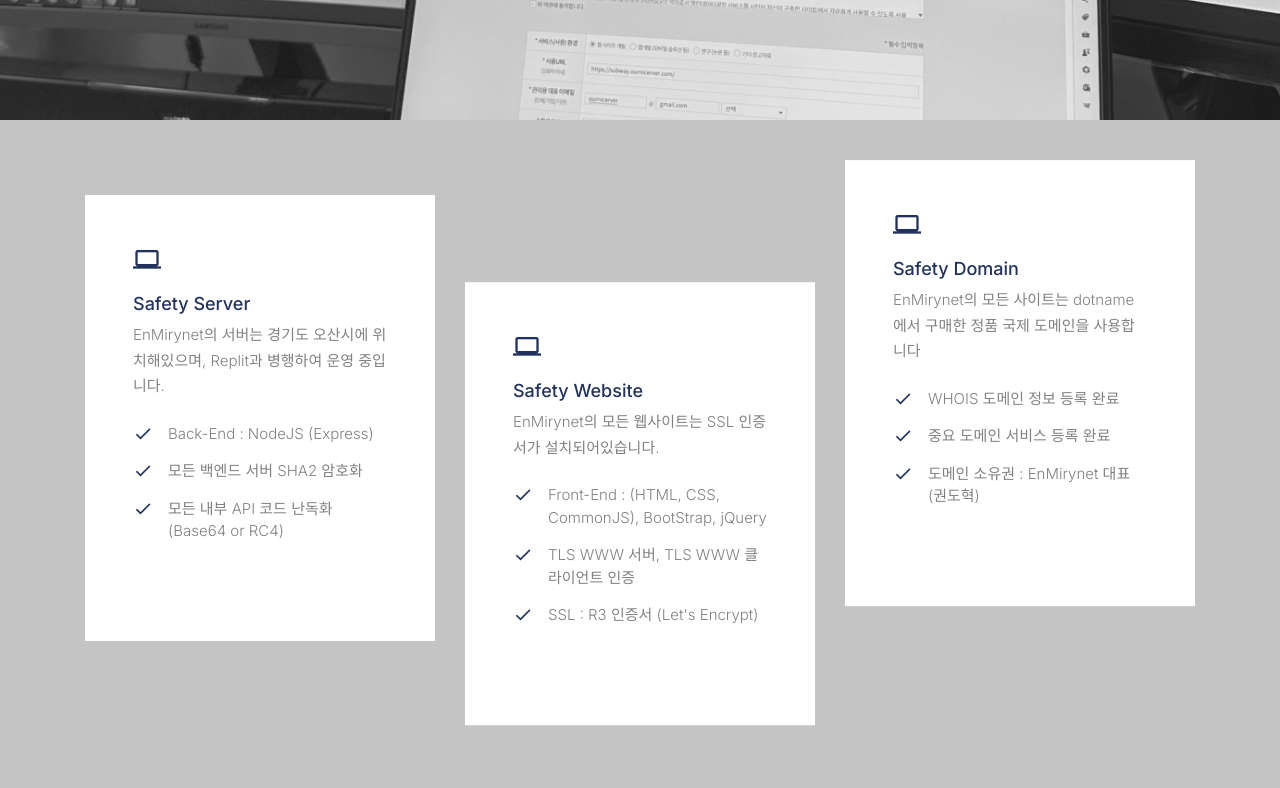
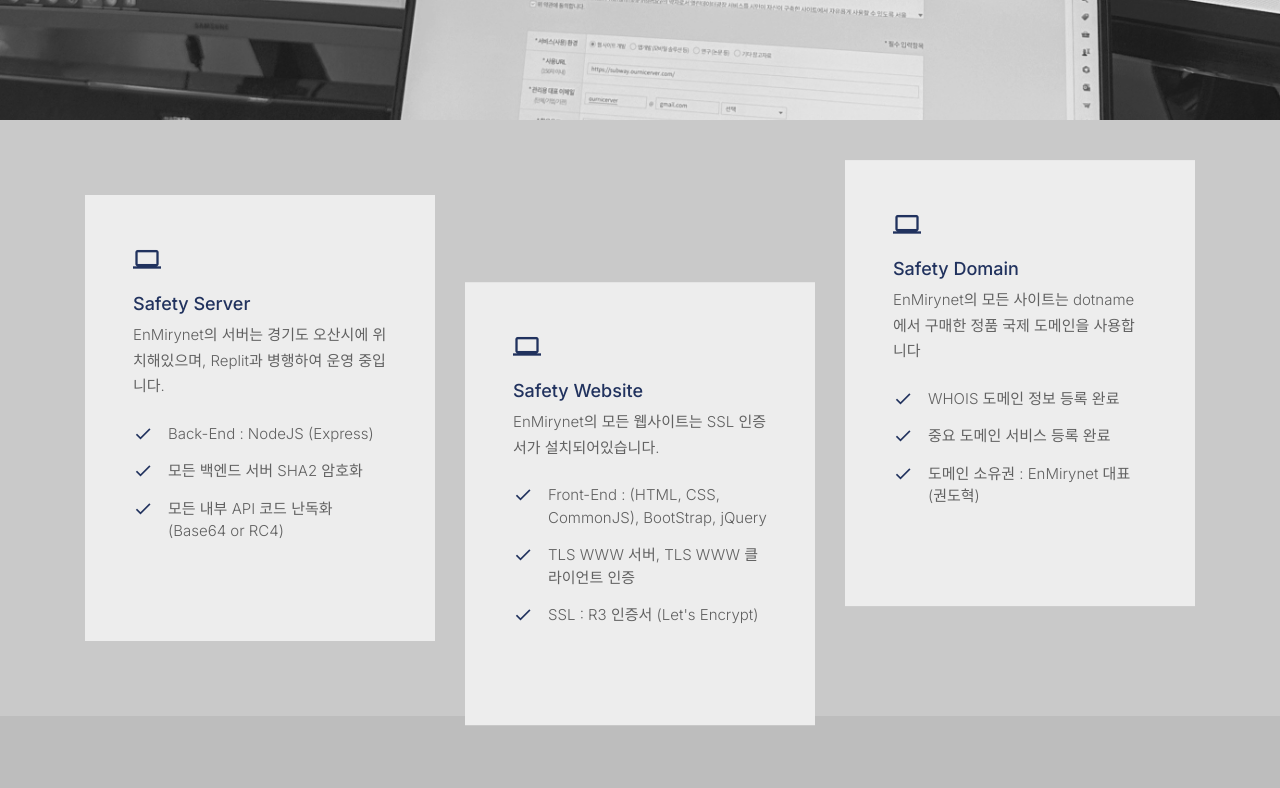
Before and after one commit to Kwondh0321/Enmirynet_main, a website: page source/_developers/index.html in a window 1280 px wide. Shown: the part 680-1468 px from the top of the page. Drawn offline with Linux system fonts and the light colour scheme; files whose address does not match are found by name.

Commit message:
change the part color

```diff
--- a/source/_developers/css/style.css
+++ b/source/_developers/css/style.css
@@ -4,7 +4,7 @@ body {
   color: #818181;
   font-weight: 300;
   font-size: 15px;
-  background: #c4c4c4;
+  background: #ababab;
 }
 
   body:before {
@@ -51,6 +51,14 @@ h1, h2, h3, h4, h5,
 h7, .h7 {
 	font-size: 14px;
 	letter-spacing: -1px;
+}
+
+#enmirynet_safety {
+	background-color: #c9c9c9;
+}
+
+#divide_compartmants {
+	background-color: #ededed;
 }
 
 
@@ -136,7 +144,10 @@ h7, .h7 {
   font-size: 18px; }
 
 .site-section {
-  padding: 2.5em 0; }
+  padding: 2.5em 0;
+	color: #616161;
+	background-color: #bdbdbd;
+}
   @media (min-width: 768px) {
     .site-section {
       padding: 5em 0; } }
@@ -147,13 +158,17 @@ h7, .h7 {
   padding-bottom: 20px;
   margin-bottom: 0px;
   position: relative;
-  font-size: 28px; }
+  font-size: 28px;
+}
   @media (min-width: 768px) {
     .site-section-heading {
-      font-size: 30px; } }
+      font-size: 30px;
+		}
+	}
 
 .border-top {
-  border-top: 1px solid #edf0f5 !important; }
+  border-top: 1px solid #edf0f5 !important;
+}
 
 .site-footer {
   padding: 4em 0; }
--- a/source/_developers/index.html
+++ b/source/_developers/index.html
@@ -114,7 +114,7 @@
         <div class="container">
           <div class="row">
             <div class="col-md-6 col-lg-4 mb-lg-0 mb-4">
-              <div class="box-with-humber bg-white p-5">
+              <div class="box-with-humber p-5" id="divide_compartmants">
                 <span class="icon icon-laptop2 mr-2 text-primary h3 mb-3 d-block"></span>
                 <h2 class="text-primary">Safety Server</h2>
                 <p class="mb-4">EnMirynet의 서버는 경기도 오산시에 위치해있으며, Replit과 병행하여 운영 중입니다.</p>
@@ -127,7 +127,7 @@
             </div>
 
             <div class="col-md-6 col-lg-4 mb-lg-0 mb-4" data-jarallax-element="-50">
-              <div class="box-with-humber bg-white p-5">
+              <div class="box-with-humber p-5" id="divide_compartmants">
                 <span class="icon icon-laptop2 mr-2 text-primary h3 mb-3 d-block"></span>
 
                 <h2 class="text-primary">Safety Website</h2>
@@ -141,7 +141,7 @@
             </div>
 
             <div class="col-md-6 col-lg-4 mb-lg-0 mb-4" data-jarallax-element="20">
-              <div class="box-with-humber bg-white p-5">
+              <div class="box-with-humber p-5" id="divide_compartmants">
                 <span class="icon icon-laptop2 mr-2 text-primary h3 mb-3 d-block"></span>
 
                 <h2 class="text-primary">Safety Domain</h2>
@@ -216,7 +216,7 @@
           </div>
           <div class="row">
             <div class="col-md-6 col-lg-4 mb-5 mb-lg-0" data-aos="fade" data-aos-delay="100">
-              <div class="person text-center bg-white p-4">
+              <div class="person text-center p-4" id="divide_compartmants">
                 <img src="images/img_leader.jpg" alt="Image" class="img-fluid rounded-circle mb-3">
                 <h2>권도혁</h2>
 					  		<h3>Kwon Do Hyeok</h3>
@@ -229,7 +229,7 @@
               </div>
             </div>
             <div class="col-md-6 col-lg-4 mb-5 mb-lg-0" data-aos="fade" data-aos-delay="200">
-              <div class="person text-center bg-white p-4">
+              <div class="person text-center p-4" id="divide_compartmants">
                 <img src="images/img_develop3.jpg" alt="Image" class="img-fluid rounded-circle mb-3">
                 <h2>강동영</h2>
 						    <h3>Kang Dong Yeong</h3>
@@ -241,7 +241,7 @@
               </div>
             </div>
 						<div class="col-md-6 col-lg-4 mb-5 mb-lg-0" data-aos="fade" data-aos-delay="200">
-              <div class="person text-center bg-white p-4">
+              <div class="person text-center p-4" id="divide_compartmants">
                 <img src="images/img_yuik.jpg" alt="Image" class="img-fluid rounded-circle mb-3">
                 <h2>유 익</h2>
 						    <h3>Yu Ik</h3>
```
